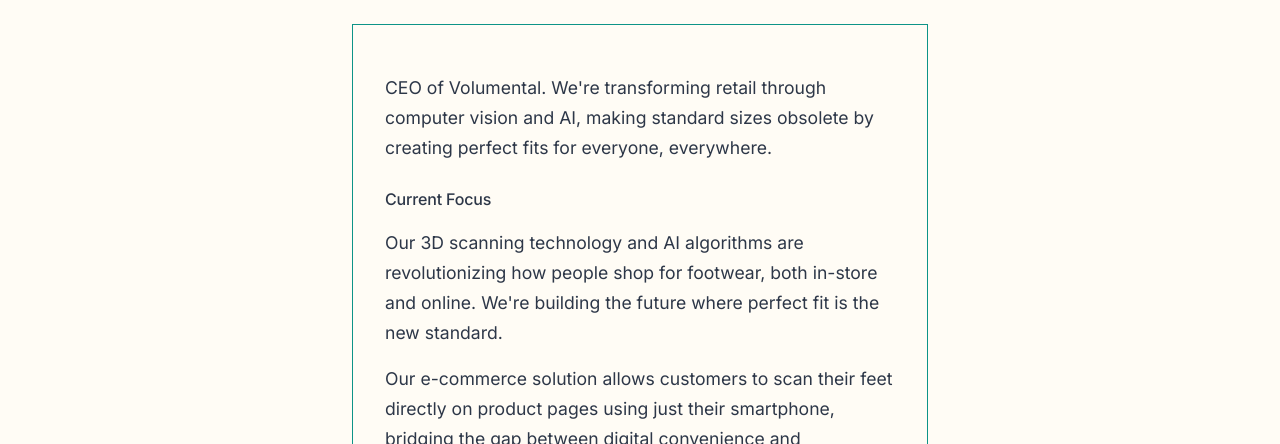
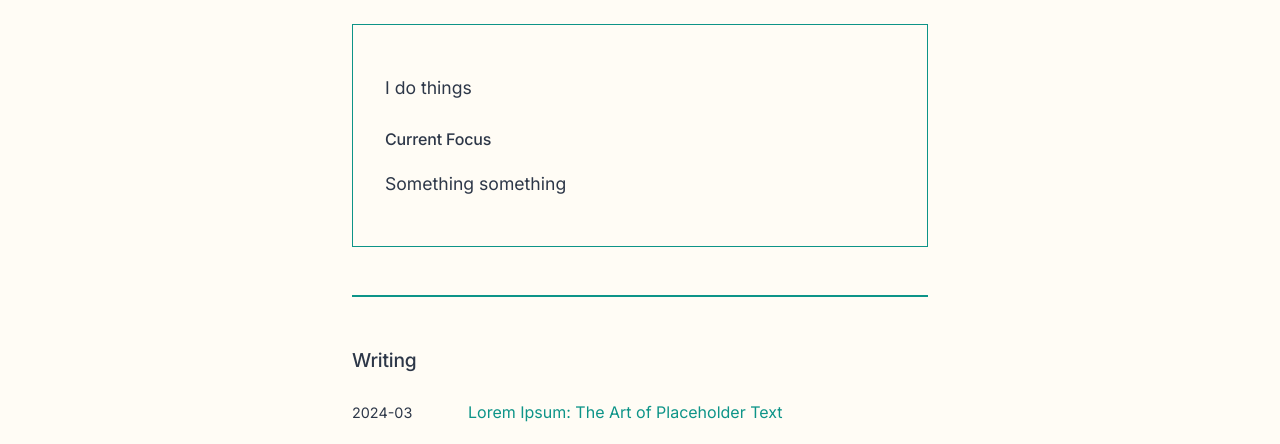
Before and after one commit to alperv/alperv.github.io, a plain HTML site: page index.html in a window 1280 px wide. Shown: the part 140-584 px from the top of the page. Drawn offline with nearby package versions, Linux system fonts and the light colour scheme.

Commit message:
Site updated: 2025-01-16 12:07:21

```diff
--- a/index.html
+++ b/index.html
@@ -155,17 +155,12 @@
 
     <div class="intro">
         <p>
-            CEO of Volumental. We're transforming retail through computer vision and AI, making standard sizes obsolete by creating perfect fits for everyone, everywhere.
+            I do things
         </p>
 
         <h4>Current Focus</h4>
-        <p>
-            Our 3D scanning technology and AI algorithms are revolutionizing how people shop for footwear, both in-store and online. We're building the future where perfect fit is the new standard.
-        </p>
+        <p> Something something</p>
 
-        <p>
-            Our e-commerce solution allows customers to scan their feet directly on product pages using just their smartphone, bridging the gap between digital convenience and personalized service.
-        </p>
     </div>
 
     <hr>
```
